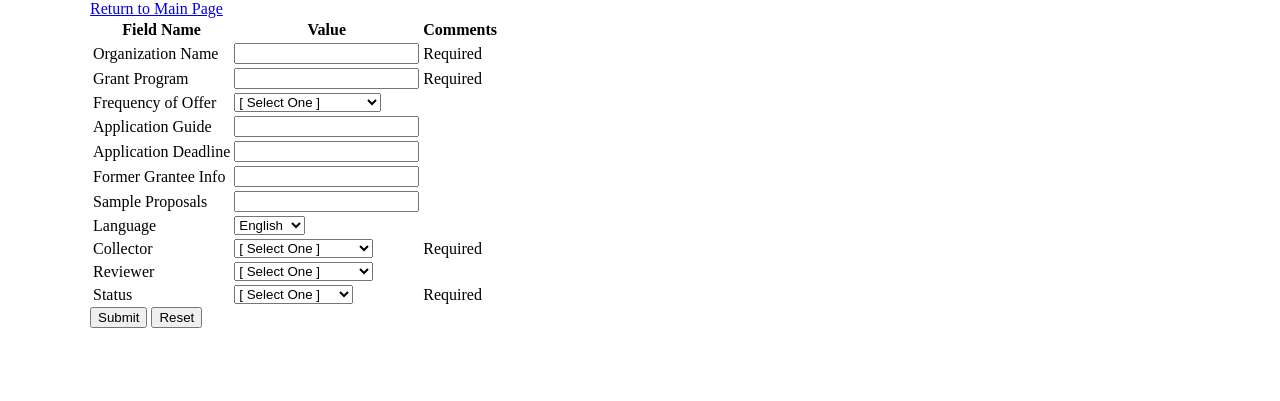
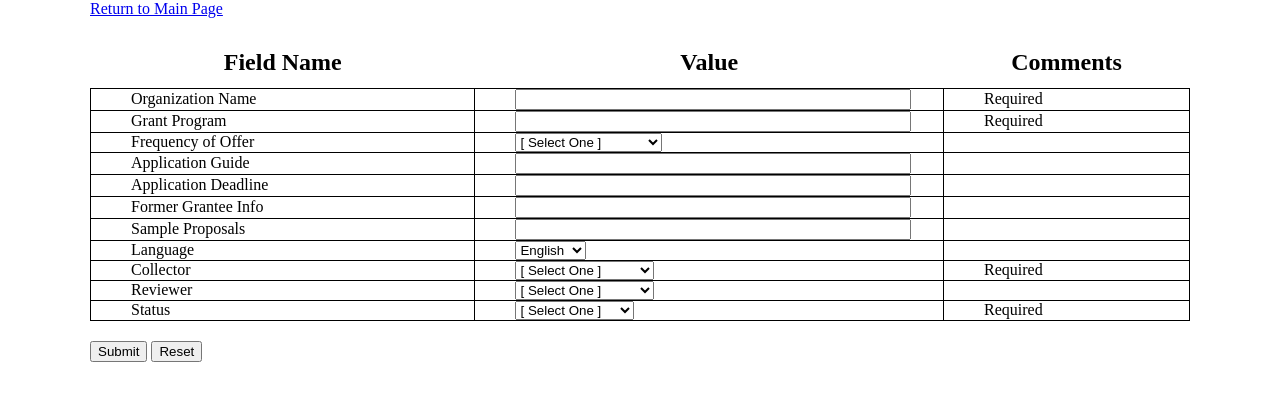
Before and after one commit to JianMa/chinafundseeker, a PHP site: page /InputGrant.html in a window 1280 px wide. Shown: the top 401 px of the page. Run offline with PHP 8.4, Linux system fonts and the light colour scheme.

```diff
--- a/Css/InputGrant.css
+++ b/Css/InputGrant.css
@@ -1,2 +1,31 @@
 @charset "utf-8";
 /* CSS Document */
+
+table {
+	width: 100%;
+	border-collapse: collapse;
+	margin: 20px auto;
+}
+
+table * {
+//	font-size: 15.5px;
+}
+
+table thead tr {
+	font-size: 24px;
+	height: 50px;
+}
+
+table tbody tr {
+	border: thin solid black;
+}
+
+table tbody tr td {
+	padding: 0px 40px;
+	text-align: left;
+	border: thin solid black;
+}
+
+table tbody tr td input {
+	width: 100%;
+}
```
Also changed, not shown: Css/Index.css (added, +10 -0 lines), Css/InputOrganization.css (+26 -0 lines), Css/ListOrganization.css (added, +16 -0 lines).
